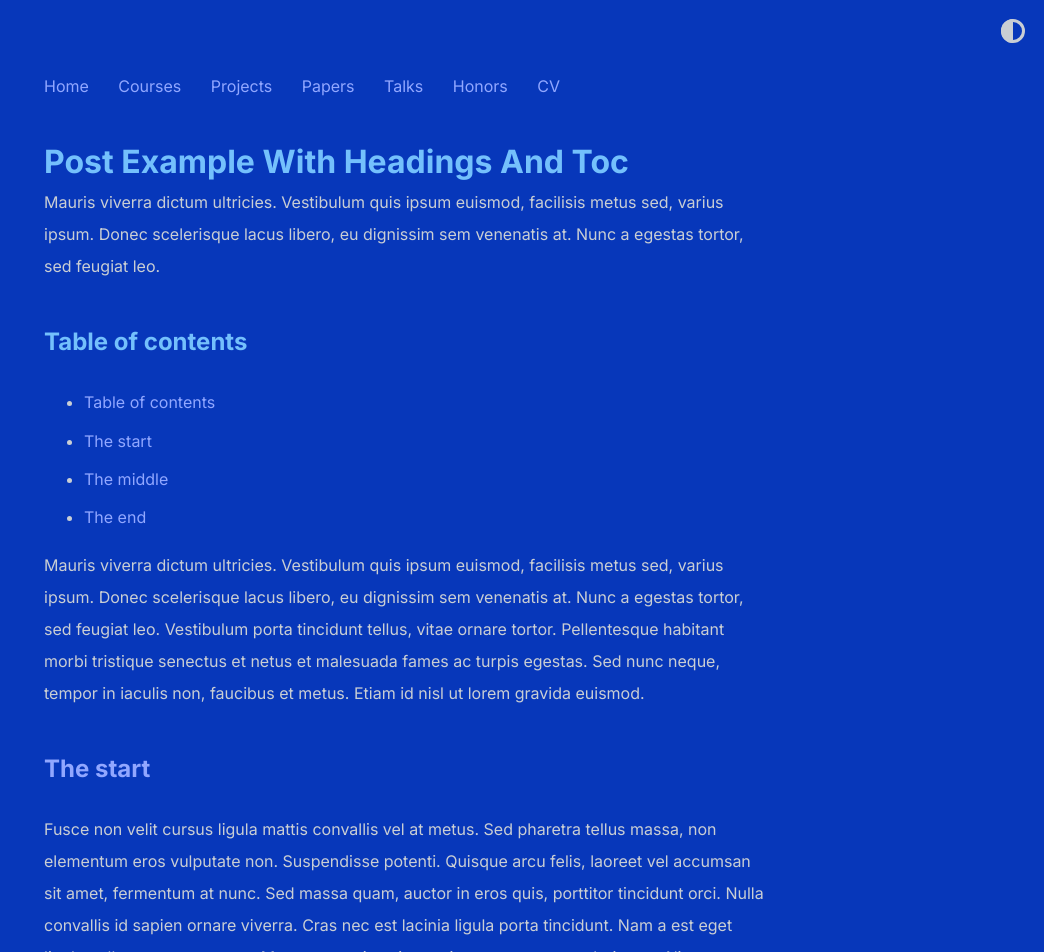
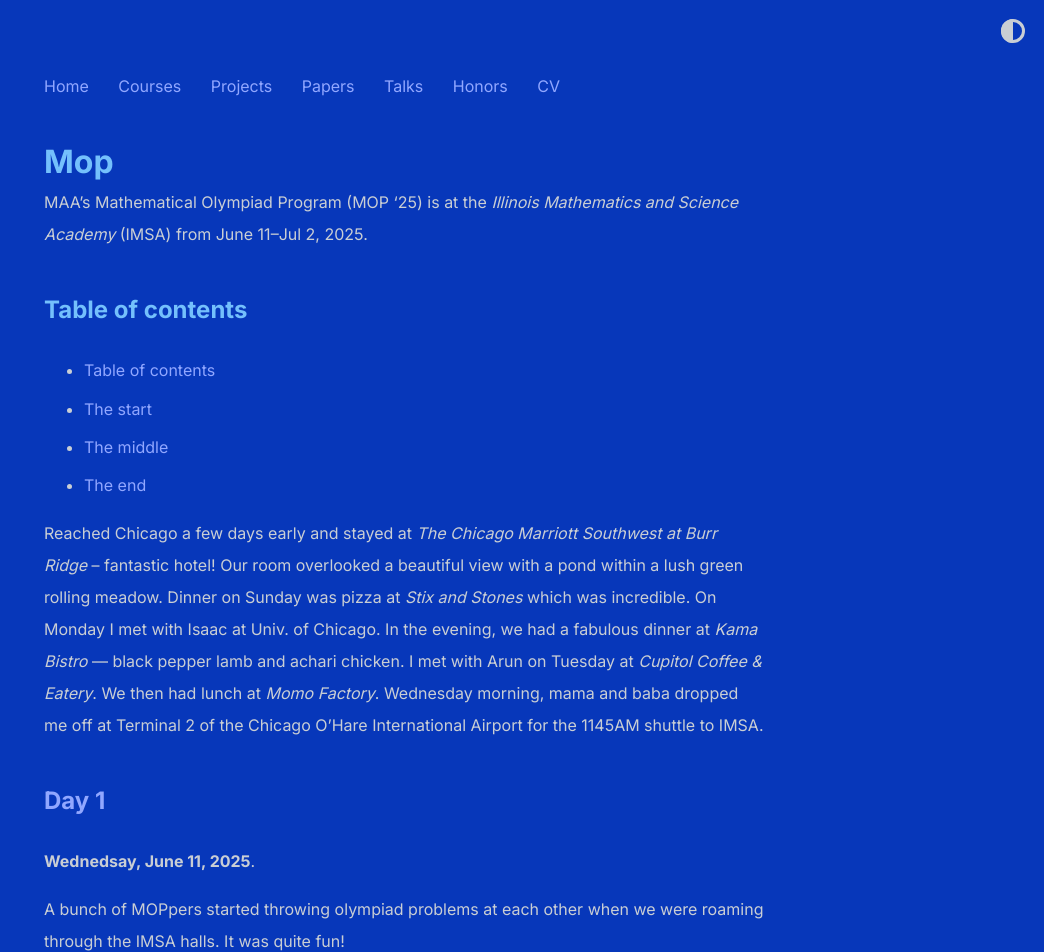
Before and after one commit to shihankanungo/shihankanungo.github.io, a Jekyll site: the page built from _posts/2025-06-11-mop.md, in a window 1280 px wide and 1400 px high. Shown: the top 952 px of the window, without its empty margins (236-1280 px from the left). Built offline with Jekyll 4.4.1, drawn with Linux system fonts in a browser that asks for light colours; some of the changed text lies outside the part shown.

Commit message:
Update and rename 2020-07-09-post-example-with-headings-and-toc.md to 2025-06-11-mop.md

```diff
--- a/_posts/2020-07-09-post-example-with-headings-and-toc.md
+++ b/_posts/2025-06-11-mop.md
@@ -2,7 +2,7 @@
 layout: post
 ---
 
-Mauris viverra dictum ultricies. Vestibulum quis ipsum euismod, facilisis metus sed, varius ipsum. Donec scelerisque lacus libero, eu dignissim sem venenatis at. Nunc a egestas tortor, sed feugiat leo.
+MAA’s Mathematical Olympiad Program (MOP '25) is at the *Illinois Mathematics and Science Academy* (IMSA) from June 11--Jul 2, 2025.
 
 ## Table of contents
 - [Table of contents](#table-of-contents)
@@ -10,11 +10,22 @@
 - [The middle](#the-middle)
 - [The end](#the-end)
 
-Mauris viverra dictum ultricies. Vestibulum quis ipsum euismod, facilisis metus sed, varius ipsum. Donec scelerisque lacus libero, eu dignissim sem venenatis at. Nunc a egestas tortor, sed feugiat leo. Vestibulum porta tincidunt tellus, vitae ornare tortor. Pellentesque habitant morbi tristique senectus et netus et malesuada fames ac turpis egestas. Sed nunc neque, tempor in iaculis non, faucibus et metus. Etiam id nisl ut lorem gravida euismod.
+Reached Chicago a few days early and stayed at *The Chicago Marriott Southwest at Burr Ridge* – fantastic hotel! Our room overlooked a beautiful view with a pond within a lush green rolling meadow. Dinner on Sunday was pizza at _Stix and Stones_ which was incredible. On Monday I met with Isaac at Univ. of Chicago. In the evening, we had a fabulous dinner at _Kama Bistro_ --- black pepper lamb and achari chicken. I met with Arun on Tuesday at _Cupitol Coffee & Eatery_. We then had lunch at _Momo Factory_. Wednesday morning, mama and baba dropped me off at Terminal 2 of the Chicago O'Hare International Airport for the 1145AM shuttle to IMSA.
 
-## [The start](#the-start)
+## [Day 1](#day-1)
 
-Fusce non velit cursus ligula mattis convallis vel at metus. Sed pharetra tellus massa, non elementum eros vulputate non. Suspendisse potenti. Quisque arcu felis, laoreet vel accumsan sit amet, fermentum at nunc. Sed massa quam, auctor in eros quis, porttitor tincidunt orci. Nulla convallis id sapien ornare viverra. Cras nec est lacinia ligula porta tincidunt. Nam a est eget ligula pellentesque posuere. Maecenas quis enim ac risus accumsan scelerisque. Aliquam vitae libero sapien. Etiam convallis, metus nec suscipit condimentum, quam massa congue velit, sit amet sollicitudin nisi tortor a lectus. Cras a arcu enim. Suspendisse hendrerit euismod est ac gravida. Donec vitae elit tristique, suscipit eros at, aliquam augue. In ac faucibus dui. Sed tempor lacus tristique elit sagittis, vitae tempor massa convallis.
+**Wednedsay, June 11, 2025**.
+
+A bunch of MOPpers started throwing olympiad problems at each other when we were roaming through the IMSA halls. It was quite fun!
+
+The general community at MOP is quite friendly and inclusive. People play a lot of cards, and we also played pickleball.
+
+I’m rooming with Evan Fan, another junior. I like him quite a bit, and he reminds me of Allen Li from physics camp.
+
+<p align="center"><img src="images/mop1.png" width="200" /></p>
+
+I’m excited for MOP. I think that I will have a great time, and make a lot of friends.
+
 
 ## [The middle](#the-middle)
 
```
